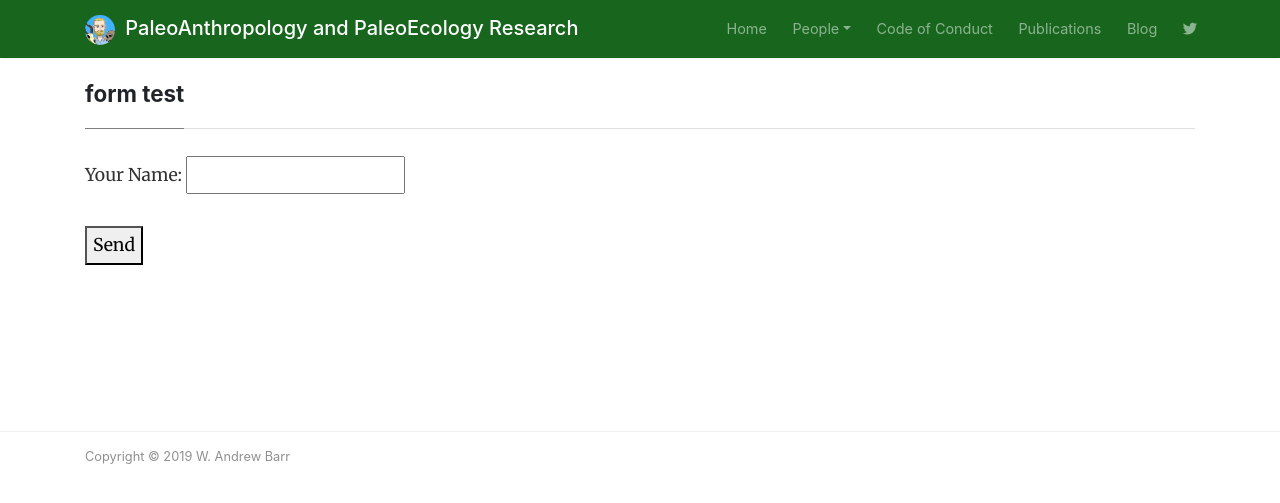
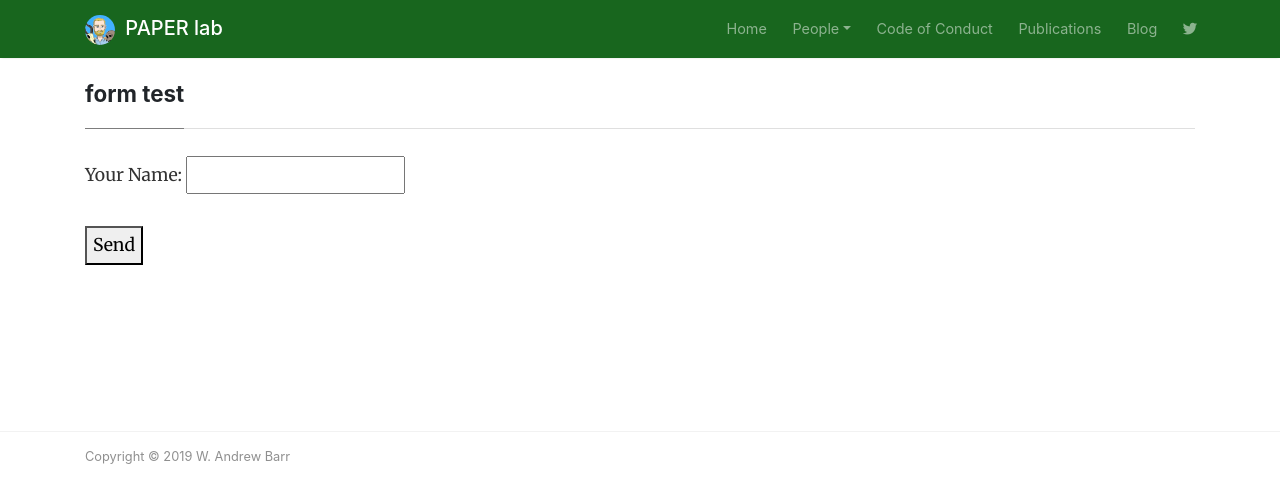
Before and after one commit to wabarr/PAPER, a Jekyll site: the page built from formtest.md, in a window 1280 px wide. Shown: the top 503 px of the page. Built offline with Jekyll 4.4.1, drawn with Linux system fonts in a browser that asks for light colours; nearby versions of some CDN libraries; comment, search, counter and statistics services are not loaded.

Commit message:
update name in config

```diff
--- a/_config.yml
+++ b/_config.yml
@@ -1,4 +1,4 @@
-name: "PaleoAnthropology and PaleoEcology Research"
+name: "PAPER lab"
 description: ""
 meta_description: "Paleoanthropology and Paleoecology Research Laboratory - George Washington University - W. Andrew Barr"
 logo: 'assets/images/barr_avatar.jpg'
```
